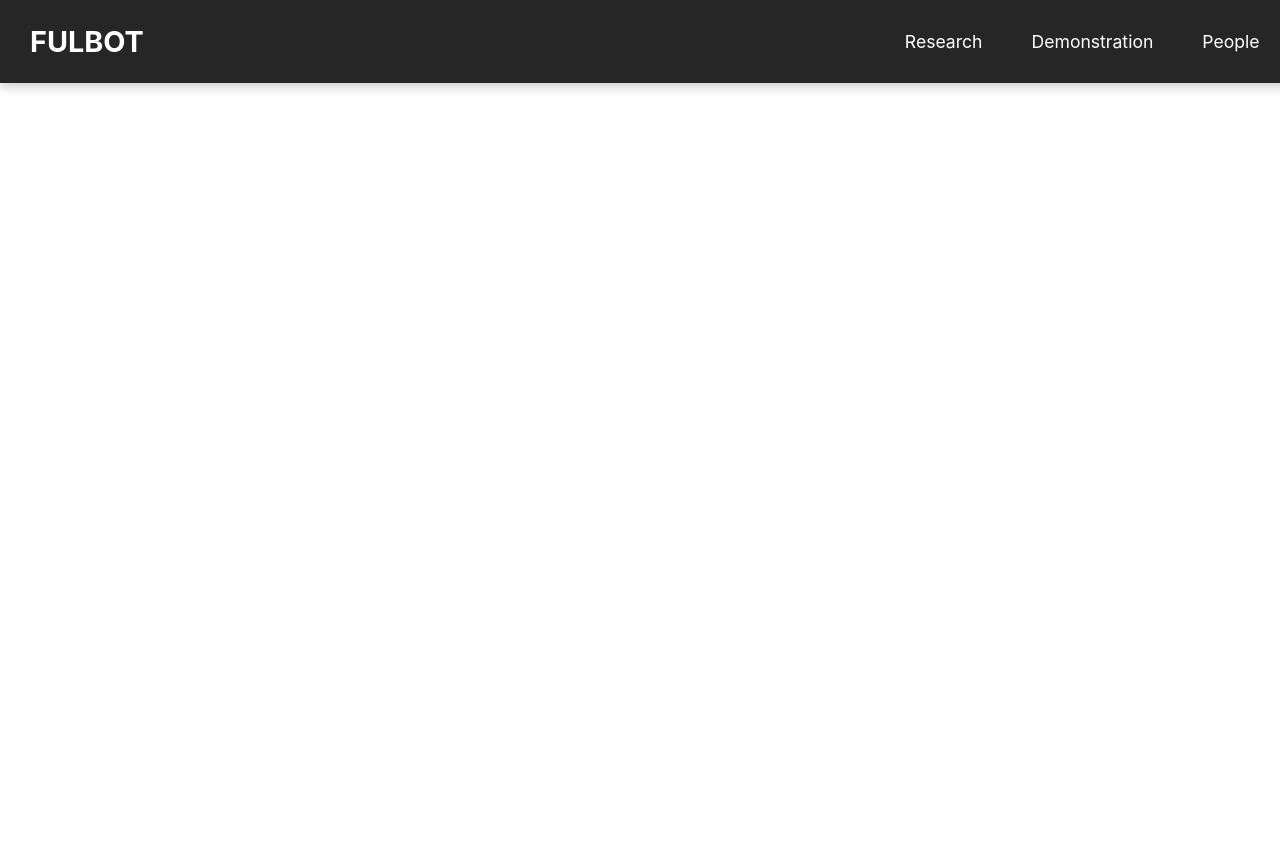
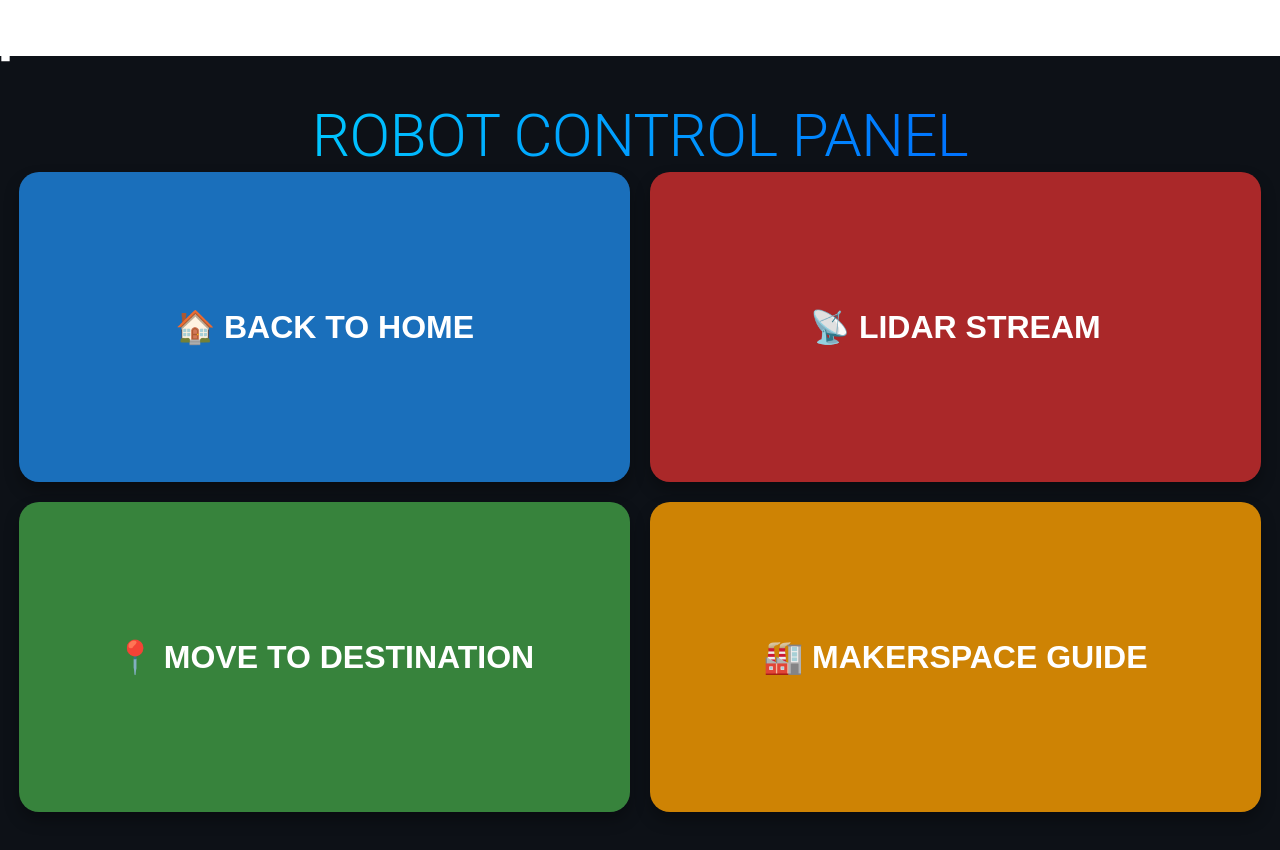
Before and after one commit to thanhlong103/fulbot_info, a React (Create React App) app: page /run-robot in a window 1280 px wide. Shown: the top 850 px of the page. Before the commit the page ends 800 px from the top, so only its background shows below. Built offline with nearby package versions, Linux system fonts and the light colour scheme.

Commit message:
Add Run Robot Page

```diff
--- a/package.json
+++ b/package.json
@@ -48,7 +48,6 @@
       "last 1 safari version"
     ]
   },
-  "homepage": "https://thanhlong103.github.io/fulbot_info/",
   "predeploy": "npm run build",
   "deploy": "gh-pages -d build"
 }
--- a/src/App.css
+++ b/src/App.css
@@ -67,14 +67,14 @@
   justify-content: space-between;
   align-items: center;
   padding: 15px 30px;
-  background: rgba(0, 0, 0, 0.85);
+  background: rgba(0, 0, 0, 1.0);
   box-shadow: 0px 4px 10px rgba(0, 0, 0, 0.2);
   transition: background 0.3s ease-in-out, box-shadow 0.3s ease-in-out;
   z-index: 1000;
 }
 
 .main-nav.scrolled {
-  background: rgba(0, 0, 0, 0.85);
+  background: rgba(0, 0, 0, 1.0);
   box-shadow: 0px 4px 10px rgba(0, 0, 0, 0.2);
 }
 
@@ -132,7 +132,7 @@
 
   .nav-links {
     flex-direction: column;
-    background: rgba(0, 0, 0, 0.9);
+    background: rgba(0, 0, 0, 1.0);
     position: absolute;
     top: 60px;
     right: 0;
--- a/src/App.js
+++ b/src/App.js
@@ -1,7 +1,8 @@
 import React, { useState, useEffect } from "react";
-import { BrowserRouter as Router, Routes, Route, Link } from "react-router-dom";
+import { BrowserRouter as Router, Routes, Route, Link, useNavigate, useLocation } from "react-router-dom";
 import "./App.css";
 import { motion, AnimatePresence } from "framer-motion";
+import { Button } from "@mui/material";
 
 import HeroSection from "./components/HeroSection";
 import AwardsSection from "./components/AwardsSection";
@@ -11,9 +12,11 @@ import ResearchPage from "./pages/ResearchPage";
 import DemonstrationPage from "./pages/DemonstrationPage";
 import AboutUsPage from "./pages/AboutUsPage";
 import PeopleSection from "./components/PeopleSection";
+import RunRobotPage from "./pages/RunRobotPage"; // Import RunRobotPage
 
-function App() {
+function Navbar({ showNav }) {
     const [isScrolled, setIsScrolled] = useState(false);
+    const navigate = useNavigate();
 
     useEffect(() => {
         const handleScroll = () => {
@@ -24,27 +27,59 @@ function App() {
         return () => window.removeEventListener("scroll", handleScroll);
     }, []);
 
+    if (!showNav) return null; // Hide Navbar if showNav is false
+
     return (
-        <div className="fulbot-website">
-            <Router>
-                {/* Navigation */}
         <nav className={`main-nav ${isScrolled ? "scrolled" : ""}`}>
-                    <motion.div className="logo" whileHover={{ scale: 1.1 }}>FulBot</motion.div>
+            <motion.div className="logo" whileHover={{ scale: 1.1 }}>
+                <Link to="/" style={{ textDecoration: "none", color: "inherit" }}>FulBot</Link>
+            </motion.div>
             <ul className="nav-links">
+                <motion.li whileHover={{ scale: 1.1 }}>
+                    <Button
+                        variant="contained"
+                        color="primary"
+                        onClick={() => navigate("/run-robot")}
+                        sx={{
+                            borderRadius: '6px',
+                            px: 3,
+                            py: 1,
+                            textTransform: 'none',
+                            fontSize: '16px',
+                            fontWeight: 'bold',
+                            boxShadow: 3,
+                            minHeight: '40px',
+                            display: 'flex',
+                            alignItems: 'center'
+                        }}
+                    >
+                        RUN ROBOT
+                    </Button>
+                </motion.li>
                 <motion.li whileHover={{ scale: 1.1 }}><Link to="/research">Research</Link></motion.li>
                 <motion.li whileHover={{ scale: 1.1 }}><Link to="/demonstration">Demonstration</Link></motion.li>
-                        <motion.li whileHover={{ scale: 1.1 }}><Link to="/people">People</Link></motion.li>
+                <motion.li whileHover={{ scale: 1.1 }}><Link to="/people">About us</Link></motion.li>
             </ul>
         </nav>
+    );
+}
 
+function AppContent() {
+    const location = useLocation(); // Correctly use useLocation inside Router
+    const [showNav, setShowNav] = useState(true);
+
+    useEffect(() => {
+        setShowNav(location.pathname !== "/run-robot");
+    }, [location.pathname]);
+
+    return (
+        <>
+            <Navbar showNav={showNav} />
             <AnimatePresence>
                 <Routes>
                     <Route path="/" element={
                         <>
-                                {/* Hero Section */}
                             <HeroSection />
-
-                                {/* Overview Section */}
                             <motion.section
                                 id="overview"
                                 className="overview"
@@ -54,22 +89,25 @@ function App() {
                             >
                                 <SystemArchitecture />
                             </motion.section>
-
-                                {/* Awards Section */}
                             <AwardsSection />
-
-                                {/* People Section */}
                             <PeopleSection />
                         </>
                     } />
-
                     <Route path="/research" element={<ResearchPage />} />
                     <Route path="/demonstration" element={<DemonstrationPage />} />
                     <Route path="/people" element={<AboutUsPage />} />
+                    <Route path="/run-robot" element={<RunRobotPage />} />
                 </Routes>
             </AnimatePresence>
+        </>
+    );
+}
+
+function App() {
+    return (
+        <Router>
+            <AppContent />
         </Router>
-        </div>
     );
 }
 
--- a/src/components/PeopleSection.js
+++ b/src/components/PeopleSection.js
@@ -5,6 +5,7 @@ import { LinkedIn, GitHub } from "@mui/icons-material";
 
 import ThanhLong from "../images/ThanhLong.jpg"
 import DuongPhung from "../images/DuongPhung.jpg"
+import DucPhu from "../images/DucPhu.png"
 
 // Sample team data
 const teamMembers = [
@@ -18,7 +19,7 @@ const teamMembers = [
     {
         name: "Nguyen Duc Phu",
         role: "Co24 - Developer",
-        image: "/images/jane.jpg",
+        image: DucPhu,
         linkedin: "https://linkedin.com/in/janesmith",
         github: "https://github.com/janesmith"
     },
--- a/src/pages/ResearchPage.css
+++ b/src/pages/ResearchPage.css
@@ -4,13 +4,14 @@
     text-align: center;
     background: #f4f7fc;
     min-height: 100vh;
+    margin-top: 10vh;
 }
 
 /* Header */
 .research-header {
     margin-bottom: 3rem;
     text-align: center;
-}00
+}
 
 .title {
     font-size: 3rem;
--- a/src/pages/ResearchPage.js
+++ b/src/pages/ResearchPage.js
@@ -111,7 +111,6 @@ const ResearchPage = () => {
                 animate={{opacity: 1}}
                 transition={{duration: 0.8, delay: 0.9 }}
             >
-                <h2 className="section-title"></h2>
                 <ResearchVisualization />
             </motion.div>
         </div>
--- /dev/null
+++ b/src/pages/RunRobotPage.css
@@ -0,0 +1,86 @@
+/* Fullscreen Container */
+.run-robot-container {
+    width: 100vw;
+    height: 100vh;
+    display: flex;
+    flex-direction: column;
+    align-items: center;
+    justify-content: center;
+    background: #0d1117; /* Dark futuristic theme */
+    color: white;
+    text-align: center;
+}
+
+/* Title Styling */
+.title {
+    font-size: 3rem;
+    font-weight: bold;
+    text-transform: uppercase;
+    margin-bottom: 40px;
+    letter-spacing: 2px;
+    background: linear-gradient(90deg, #00c6ff, #0072ff);
+    -webkit-background-clip: text;
+    -webkit-text-fill-color: transparent;
+}
+
+/* Grid Layout for Buttons */
+.button-grid {
+    display: grid;
+    grid-template-columns: repeat(2, 1fr);
+    gap: 20px;
+    width: 97%;
+    height: 80%
+}
+
+/* Button Styling */
+.robot-button {
+    width: 100%;
+    padding: 40px;
+    font-size: 2rem;
+    font-weight: bold;
+    border: none;
+    border-radius: 20px;
+    cursor: pointer;
+    text-transform: uppercase;
+    transition: all 0.3s ease-in-out;
+    box-shadow: 0px 8px 15px rgba(0, 0, 0, 0.3);
+    backdrop-filter: blur(10px);
+    color: white;
+}
+
+/* Individual Button Colors */
+.home { background: rgba(30, 136, 229, 0.8); }  /* Blue */
+.lidar { background: rgba(211, 47, 47, 0.8); }  /* Red */
+.move  { background: rgba(67, 160, 71, 0.8); }  /* Green */
+.guide { background: rgba(255, 160, 0, 0.8); }  /* Orange */
+
+/* Hover Effects */
+.robot-button:hover {
+    transform: scale(1.05);
+    box-shadow: 0px 10px 20px rgba(255, 255, 255, 0.2);
+}
+
+/* Button Active (Click) Effect */
+.robot-button:active {
+    transform: scale(0.95);
+}
+
+/* Home Icon at the Top Right */
+.home-icon {
+    position: absolute;
+    top: 20px;  /* Adjust top spacing */
+    right: 30px; /* Ensure it's at the right */
+    background-color: rgba(255, 255, 255, 0.1);
+    border-radius: 50%;
+    padding: 10px;
+    cursor: pointer;
+    transition: background 0.3s ease;
+    display: flex; /* Ensure icon is centered inside */
+    align-items: center;
+    justify-content: center;
+}
+
+/* Adjust Hover Effect */
+.home-icon:hover {
+    background-color: rgba(255, 255, 255, 0.3);
+}
--- /dev/null
+++ b/src/pages/RunRobotPage.js
@@ -0,0 +1,44 @@
+import React from "react";
+import { useNavigate } from "react-router-dom";
+import "./RunRobotPage.css"; // Import CSS
+import { Box, Typography, IconButton } from "@mui/material";
+import HomeIcon from "@mui/icons-material/Home"; // Import Home Icon from Material-UI
+
+const RunRobotPage = () => {
+    const navigate = useNavigate();
+
+    return (
+        <div>
+            <IconButton className="home-icon" onClick={() => navigate("/")}>
+                <HomeIcon style={{ fontSize: 40, color: "#fff" }} />
+            </IconButton>
+            <Box className="run-robot-container">
+                {/* Title */}
+                <Typography variant="h2" className="title">
+                    Robot Control Panel
+                </Typography>
+
+                {/* Button Container */}
+                <Box className="button-grid">
+                    <button className="robot-button home" onClick={() => console.log("Navigating to Home/Charging Station")}>
+                        🏠 Back to Home
+                    </button>
+
+                    <button className="robot-button lidar" onClick={() => console.log("Opening LiDAR Stream")}>
+                        📡 LiDAR Stream
+                    </button>
+
+                    <button className="robot-button move" onClick={() => navigate("/move-to-destination")}>
+                        📍 Move to Destination
+                    </button>
+
+                    <button className="robot-button guide" onClick={() => console.log("Starting Makerspace Guide")}>
+                        🏭 Makerspace Guide
+                    </button>
+                </Box>
+            </Box>
+        </div>
+    );
+};
+
+export default RunRobotPage;
```
Also changed, not shown: src/pages/AboutUsPage.js (+13 -8 lines), src/images/DucPhu.png (added). Lines whose indentation alone changed are shown as unchanged.
